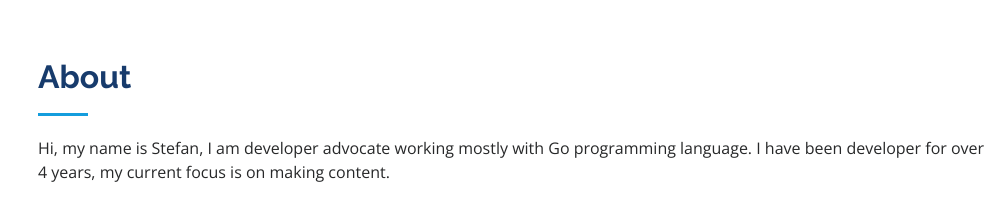
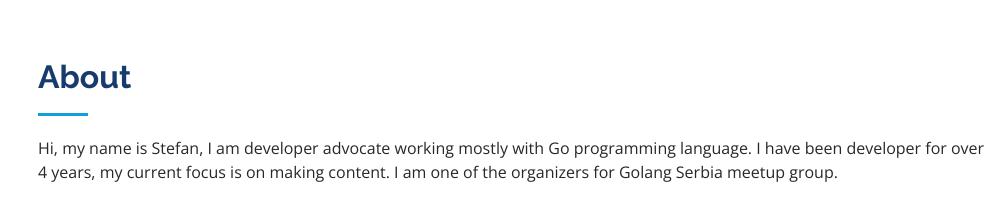
Before and after one commit to StefanGajic/stefangajic.github.io, a plain HTML site: page index.html in a window 1280 px wide. Shown: the part 802-1013 px from the top of the page, without its empty margins (274-1280 px from the left). Drawn offline with nearby package versions, Linux system fonts and the light colour scheme; grey boxes are pictures that could not be loaded.

Commit message:
Add organizing golang serbia

```diff
--- a/index.html
+++ b/index.html
@@ -80,7 +80,7 @@
         <div class="section-title">
           <h2>About</h2>
           <p>Hi, my name is Stefan, I am developer advocate working mostly with Go programming language.
-            I have been developer for over 4 years, my current focus is on making content.
+            I have been developer for over 4 years, my current focus is on making content. I am one of the organizers for Golang Serbia meetup group.
           </p>
         </div>
 
```
